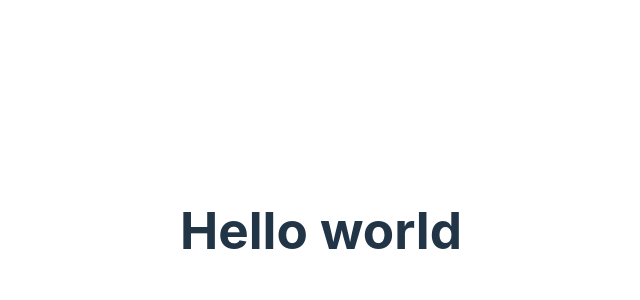
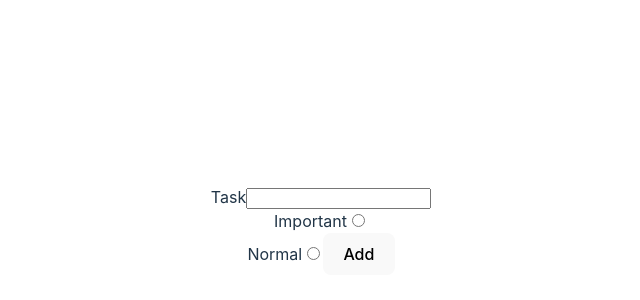
Before and after one commit to Asifmahmud436/Todo, a React (Vite) app: page / in a window 1280 px wide. Shown: the part 170-470 px from the top of the page, without its empty margins (319-959 px from the left). Built offline with nearby package versions, Linux system fonts and the light colour scheme.

Commit message:
app initialized

```diff
--- a/src/App.jsx
+++ b/src/App.jsx
@@ -4,9 +4,37 @@ import viteLogo from "/vite.svg";
 import "./App.css";
 
 function App() {
+  function handleForm(formData) {
+    console.log("form is working");
+  }
   return (
     <>
-      <h1>Hello world</h1>
+      {/* Form to create a task */}
+      <form action="handleForm">
+
+        <label htmlFor="task">
+          Task
+          <input type="text" name="Task" id="task" />
+        </label>
+        <br />
+
+        {/* Priority radio buttons to arrange tasks */}
+        <label htmlFor="important">
+          Important
+          <input type="radio" name="task_priority" id="important" value='important'/>
+        </label>
+        <br />
+
+        <label htmlFor="normal">
+          Normal
+          <input type="radio"
+           name="task_priority"
+           id="normal"
+           value='important' />
+
+        </label>
+        <button>Add</button>
+      </form>
     </>
   );
 }
```
